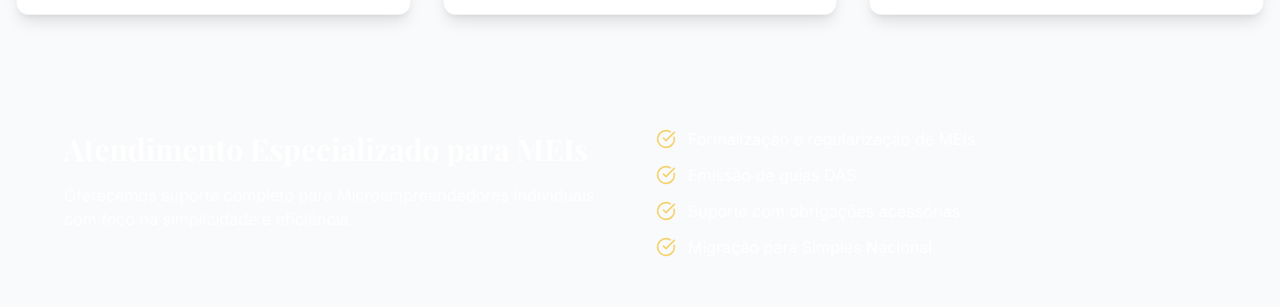
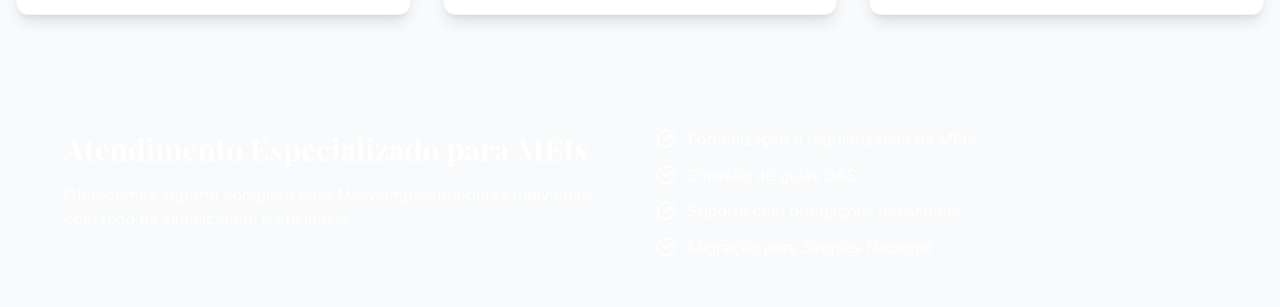
Before and after one commit to DevZipMateus/vs-contabilidade-web, a React (Vite) app: page / in a window 1280 px wide. Shown: the part 3200-3507 px from the top of the page. Built offline with nearby package versions, Linux system fonts and the light colour scheme.

Commit message:
Fix: Improve text visibility in Services section
Adjust text color in the Services section to ensure readability against the background.

```diff
--- a/src/components/Services.tsx
+++ b/src/components/Services.tsx
@@ -1,4 +1,3 @@
-
 import {
   Calculator,
   FileText,
@@ -141,7 +140,7 @@ export const Services = () => {
               <h3 className="text-2xl md:text-3xl font-playfair font-bold text-white mb-4">
                 Atendimento Especializado para MEIs
               </h3>
-              <p className="text-white/90 mb-6">
+              <p className="text-white mb-6">
                 Oferecemos suporte completo para Microempreendedores Individuais
                 com foco na simplicidade e eficiência.
               </p>
@@ -149,19 +148,19 @@ export const Services = () => {
 
             <div className="space-y-3">
               <div className="flex items-center gap-3 text-white">
-                <CheckCircle size={20} className="text-gold-300" />
+                <CheckCircle size={20} className="text-white" />
                 <span>Formalização e regularização de MEIs</span>
               </div>
               <div className="flex items-center gap-3 text-white">
-                <CheckCircle size={20} className="text-gold-300" />
+                <CheckCircle size={20} className="text-white" />
                 <span>Emissão de guias DAS</span>
               </div>
               <div className="flex items-center gap-3 text-white">
-                <CheckCircle size={20} className="text-gold-300" />
+                <CheckCircle size={20} className="text-white" />
                 <span>Suporte com obrigações acessórias</span>
               </div>
               <div className="flex items-center gap-3 text-white">
-                <CheckCircle size={20} className="text-gold-300" />
+                <CheckCircle size={20} className="text-white" />
                 <span>Migração para Simples Nacional</span>
               </div>
             </div>
```
